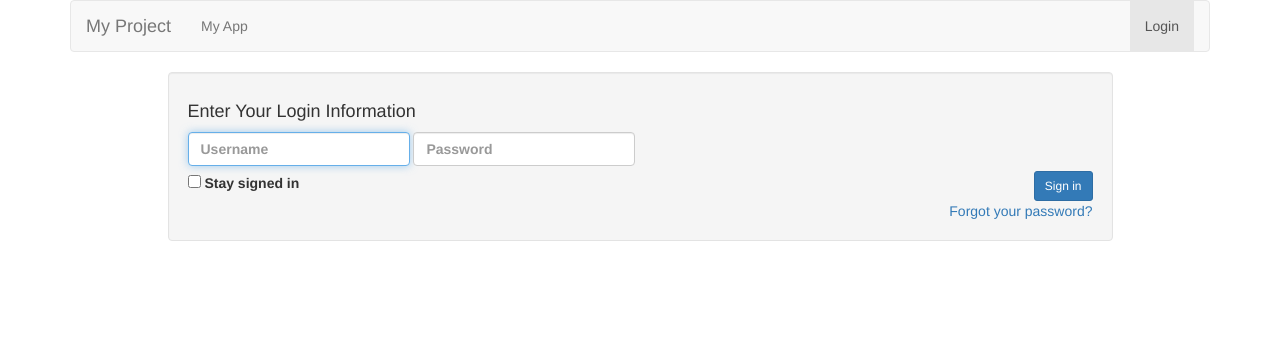
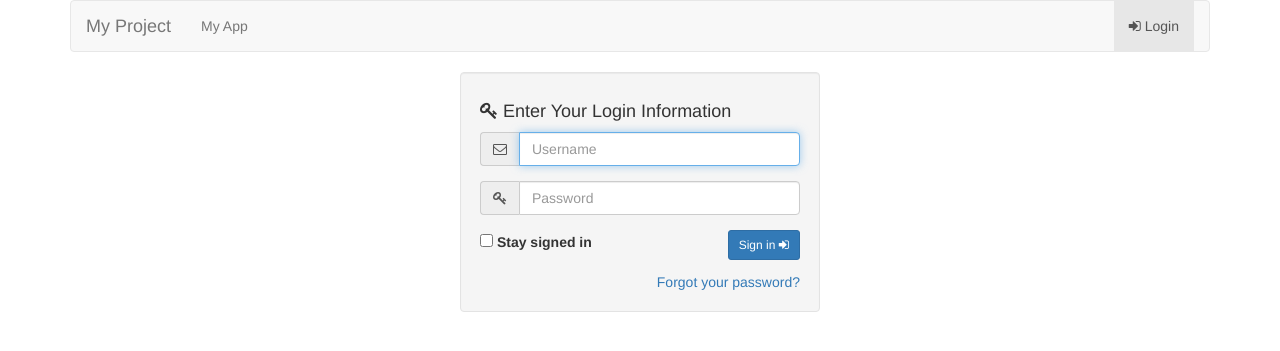
Before and after one commit to alexdlaird/django-bootstrap-authentication-template-project, a Django app: page /login in a window 1280 px wide. Shown: the top 351 px of the page. Run offline with Django 3.2, Linux system fonts and the light colour scheme; some libraries are stand-ins or nearby versions.

Commit message:
Updating spacing for login/forgot divs. Adding Font Awesome icons.

```diff
--- a/myapp/templates/base.html
+++ b/myapp/templates/base.html
@@ -19,6 +19,7 @@
 
     <script src="//code.jquery.com/jquery-1.11.0.min.js"></script>
     <link rel="stylesheet" href="//maxcdn.bootstrapcdn.com/bootstrap/3.2.0/css/bootstrap.min.css">
+    <link rel="stylesheet" href="//maxcdn.bootstrapcdn.com/font-awesome/4.1.0/css/font-awesome.min.css">
     <script src="//maxcdn.bootstrapcdn.com/bootstrap/3.2.0/js/bootstrap.min.js"></script>
 </head>
 <body>
@@ -42,17 +43,17 @@
           <ul class="nav navbar-nav navbar-right">
             {% if user.is_authenticated %}
             <li class="dropdown">
-              <a href="#" class="dropdown-toggle" data-toggle="dropdown">Account <span class="caret"></span></a>
+              <a href="#" class="dropdown-toggle" data-toggle="dropdown"><i class="fa fa-tasks"></i> Account <span class="caret"></span></a>
               <ul class="dropdown-menu" role="menu">
-                <li><a href="/settings">Settings</a></li>
+                <li><a href="/settings"><i class="fa fa-cog"></i> Settings</a></li>
                 <li class="divider"></li>
-                <li><a href="/logout">Logout</a></li>
+                <li><a href="/logout"><i class="fa fa-sign-out"></i> Logout</a></li>
               </ul>
             </li>
             {% else %}
                 <li class="{% active request "/login" %}">
                     <a href="/login">
-                        <i class="icon-signin"></i>
+                        <i class="fa fa-sign-in"></i>
                         Login
                     </a>
                 </li>
--- a/myapp/templates/login.html
+++ b/myapp/templates/login.html
@@ -7,11 +7,11 @@
         <div class="container">
             <div class="page-content">
                 <div class="row">
-                    <div class="col-sm-10 col-sm-offset-1">
+                    <div class="col-sm-4 col-sm-offset-4">
                         <div class="login-container">
                             <div class="well">
                                 <h4 class="header blue lighter bigger">
-                                    <i class="icon-key blue"></i>
+                                    <i class="fa fa-key"></i>
                                     Enter Your Login Information
                                 </h4>
 
@@ -19,27 +19,22 @@
 
                                 {{ status_div|safe|escape }}
 
-                                <form action="{{ request.get_full_path }}" method="post">{% csrf_token %}
-                                    <fieldset>
-                                        <label class="block clearfix">
-                                        <span class="block input-icon input-icon-right">
-                                            <input type="text" class="form-control" name="username"
-                                                   id="username" placeholder="Username" required/>
-                                            <i class="icon-user"></i>
-                                        </span>
-                                        </label>
+                                <form class="form" action="{{ request.get_full_path }}" method="post">{% csrf_token %}
+                                    <div class="form-group">
+                                        <div class="input-group margin-bottom-sm">
+                                            <span class="input-group-addon"><i class="fa fa-envelope-o"></i></span>
+                                            <input class="form-control" type="text" name="username" id="username" placeholder="Username">
+                                        </div>
+                                    </div>
 
-                                        <label class="block clearfix">
-                                        <span class="block input-icon input-icon-right">
-                                            <input type="password" class="form-control" name="password"
-                                                   id="password" placeholder="Password" required/>
-                                            <i class="icon-lock"></i>
-                                        </span>
-                                        </label>
+                                    <div class="form-group">
+                                        <div class="input-group">
+                                            <span class="input-group-addon"><i class="fa fa-key"></i></span>
+                                            <input class="form-control" type="password" name="password" id="password" placeholder="Password">
+                                        </div>
+                                    </div>
 
-                                        <div class="space"></div>
-
-                                        <div class="clearfix">
+                                    <div class="form-group">
                                         <label class="inline">
                                             <input type="checkbox" name="remember-me" id="remember-me"
                                                    class="ace"/>
@@ -48,13 +43,9 @@
 
                                         <button type="submit"
                                                 class="width-35 pull-right btn btn-sm btn-primary">
-                                                Sign in
-                                                <i class="icon-signin icon-on-right"></i>
+                                            Sign in <i class="fa fa-sign-in icon-on-right"></i>
                                         </button>
                                     </div>
-
-                                        <div class="space-4"></div>
-                                    </fieldset>
                                 </form>
 
                                 <div class="clearfix">
```
Also changed, not shown: myapp/templates/forgot.html (+10 -17 lines), db.sqlite3, 2 other files. Lines whose indentation alone changed are shown as unchanged.
